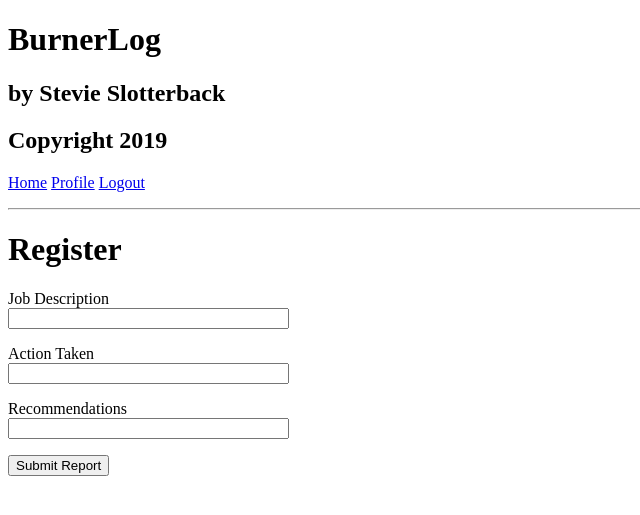
After one commit to slotterback/burnerlog, a Flask app: page /write_report in a window 1280 px wide. The commit adds this page. Shown: the top 515 px of the page, without its empty margins (0-640 px from the left). Run offline with Flask 2, Linux system fonts and the light colour scheme; a user stored in the database is signed in; tables that the repository leaves empty hold one stand-in row (values such as "Sample post"); some libraries are stand-ins or nearby versions.

Commit message:
Added report writing page. Also display current user's submitted reports on their landing page.

```diff
--- a/app/main/forms.py
+++ b/app/main/forms.py
@@ -1,5 +1,5 @@
 from flask_wtf import FlaskForm
-from wtforms import StringField, Password, BooleanField, SubmitField
+from wtforms import StringField, PasswordField, BooleanField, SubmitField
 from wtforms.validators import DataRequired
 
 class LoginForm(FlaskForm):
@@ -9,7 +9,7 @@ class LoginForm(FlaskForm):
     submit = SubmitField('Sign In')
 
 class ReportForm(FlaskForm):
-    description = StringField('Job Description', validators=[DataRequired()])
-    actions = StringField('Action Taken', validators=[DataRequired()])
-    recommendations = StringField('Recommendations')
+    summary = StringField('Job Description', validators=[DataRequired()])
+    action = StringField('Action Taken', validators=[DataRequired()])
+    recommendation = StringField('Recommendations')
     submit = SubmitField('Submit Report')
--- a/app/main/routes.py
+++ b/app/main/routes.py
@@ -1,16 +1,38 @@
-from flask import render_template
-from flask_login import login_required
+from datetime import datetime
+from flask import render_template, flash, redirect, url_for
+from flask_login import login_required, current_user
+from app import db
 from app.main import bp
-from app.models import User
+from app.main.forms import ReportForm
+from app.models import User, Customer, Report
 
 @bp.route('/')
 @bp.route('/index')
 @login_required
 def index():
-    return render_template('main/index.html')
+    reports = Report.query.filter_by(user_id=current_user.id)
+    return render_template('main/index.html', reports=reports)
 
 @bp.route('/user/<username>')
 @login_required
 def user(username):
     user = User.query.filter_by(username=username).first_or_404()
     return render_template('user.html', user=user)
+
+
+@bp.route('/write_report', methods=['GET', 'POST'])
+@login_required
+def write_report():
+    form = ReportForm()
+    if form.validate_on_submit():
+        report = Report(user_id=current_user.id,
+                        customer_id=Customer.query.first_or_404().id,
+                        summary=form.summary.data,
+                        action=form.action.data,
+                        recommendation = form.recommendation.data)
+        db.session.add(report)
+        db.session.commit()
+        flash('Your report has been recorded!')
+        return redirect(url_for('auth.login'))
+    return render_template('main/report.html', title='Write Report',
+                           form=form)
--- a/app/templates/main/index.html
+++ b/app/templates/main/index.html
@@ -1,6 +1,8 @@
 {% extends "base.html" %}
 
 {% block content %}
-    <p>This application, when completed, will enable technicians to track
-       parts changed during maintenance visits.</p>
+    <h1>Hi, {{current_user.username}}!</h1>
+    {% for report in reports %}
+        {% include '_report.html' %}<br>
+    {% endfor %}
 {% endblock %}
--- /dev/null
+++ b/app/templates/main/report.html
@@ -0,0 +1,29 @@
+{% extends "base.html" %}
+{% block content %}
+    <h1>Register</h1>
+        <form action="" method="post" novalidate>
+        {{ form.hidden_tag() }}
+        <p>
+            {{ form.summary.label }}<br>
+            {{ form.summary(size=32) }}<br>
+            {% for error in form.summary.errors %}
+            <span style="color: red;">[{{ error }}]</span>
+            {% endfor %}
+        </p>
+        <p>
+            {{ form.action.label }}<br>
+            {{ form.action(size=32) }}<br>
+            {% for error in form.action.errors %}
+            <span style="color: red;">[{{ error }}]</span>
+            {% endfor %}
+        </p>
+        <p>
+            {{ form.recommendation.label }}<br>
+            {{ form.recommendation(size=32) }}<br>
+            {% for error in form.recommendation.errors %}
+            <span style="color: red;">[{{ error }}]</span>
+            {% endfor %}
+        </p>
+        <p>{{ form.submit() }}</p>
+    </form>
+{% endblock %}
```
Also changed, not shown: app/templates/_report.html (added, +7 -0 lines).
